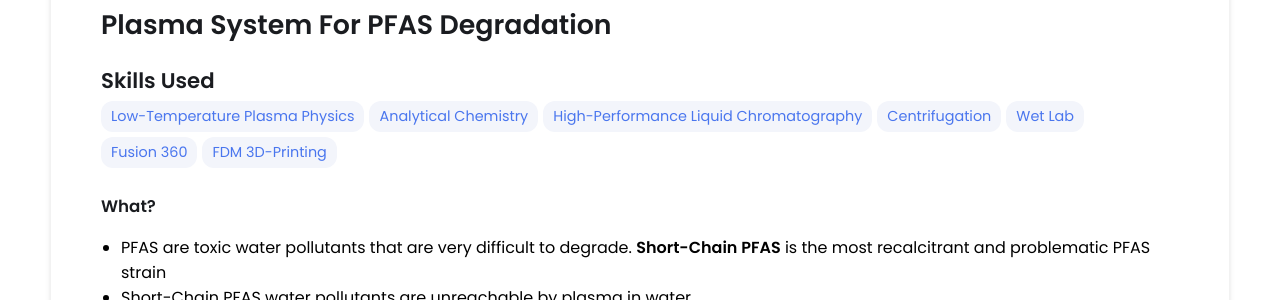
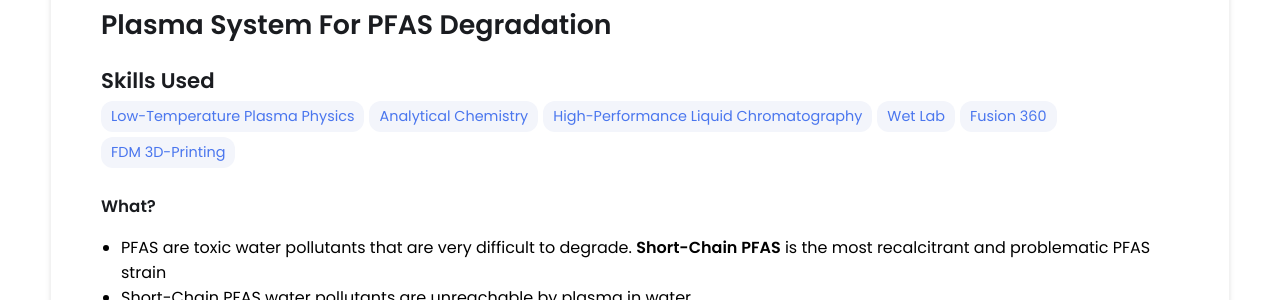
Before and after one commit to MegaPerkyCello/MegaPerkyCello.github.io, a Jekyll site: the page built from _projects/PlasmaPFASproject/index.md, in a window 1280 px wide. Shown: the part 502-802 px from the top of the page. Built offline with Jekyll 4.4.1, drawn with Linux system fonts in a browser that asks for light colours.

Commit message:
Update index.md

```diff
--- a/_projects/PlasmaPFASproject/index.md
+++ b/_projects/PlasmaPFASproject/index.md
@@ -6,7 +6,6 @@ skills:
   - Low-Temperature Plasma Physics
   - Analytical Chemistry
   - High-Performance Liquid Chromatography
-  - Centrifugation
   - Wet Lab
   - Fusion 360
   - FDM 3D-Printing
```
